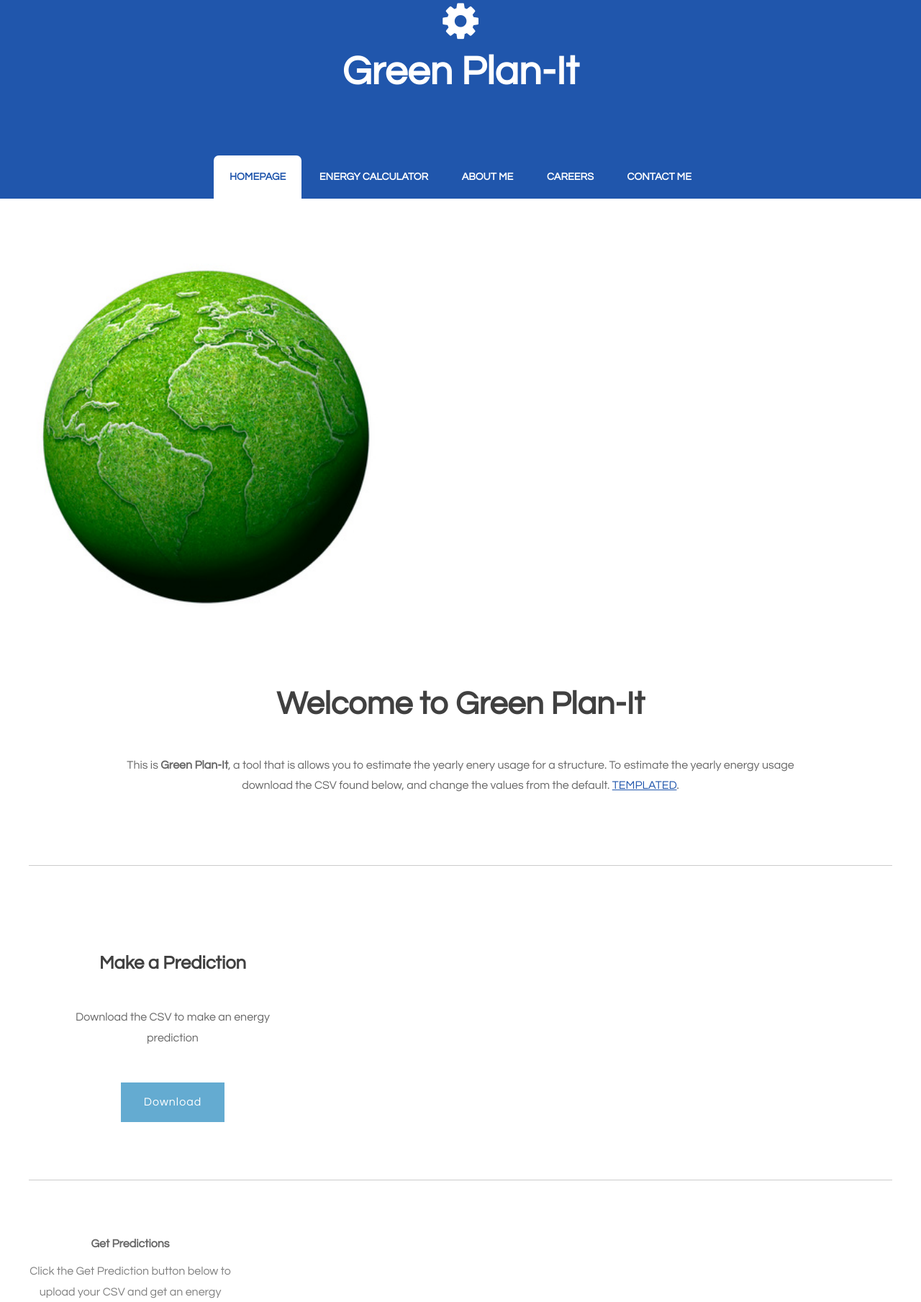
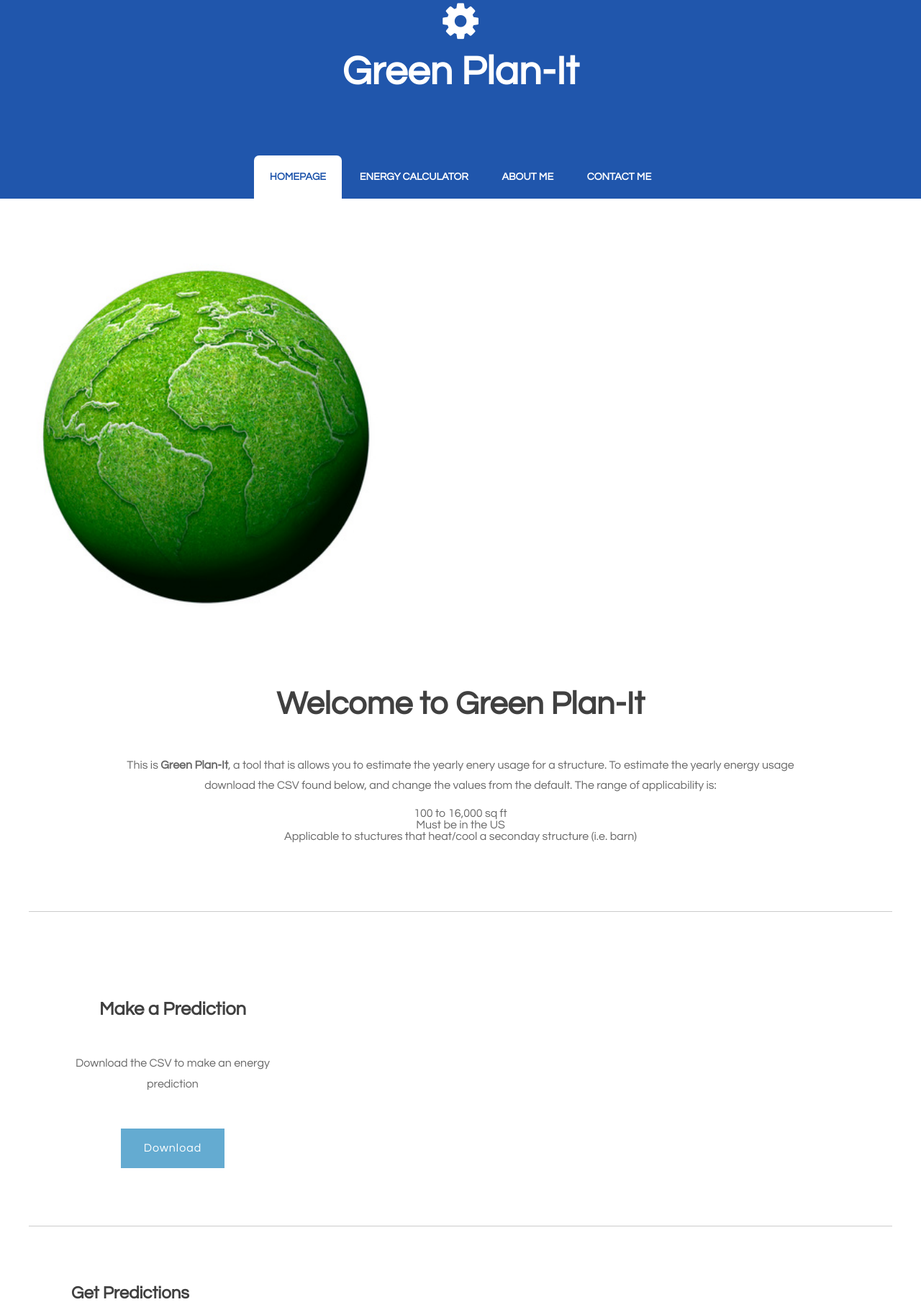
Before and after one commit to rlenaha2/Green-Plan-It, a Flask app: page / in a window 1280 px wide. Shown: the part 128-1937 px from the top of the page at 72% size. Run offline with Flask 2, Linux system fonts and the light colour scheme; parts of the project's set-up code (start-up, migrations or seed data) failed here and were passed over; some libraries are stand-ins or nearby versions.

Commit message:
Updated Website

```diff
--- a/website/templates/index.html
+++ b/website/templates/index.html
@@ -63,8 +63,7 @@ $(function() {
 				<li class="active"><a href="#" accesskey="1" title="">Homepage</a></li>
 				<li><a href="#" accesskey="2" title="">Energy Calculator</a></li>
 				<li><a href="#" accesskey="3" title="">About Me</a></li>
-				<li><a href="#" accesskey="4" title="">Careers</a></li>
-				<li><a href="#" accesskey="5" title="">Contact Me</a></li>
+				<li><a href="#" accesskey="4" title="">Contact Me</a></li>
 			</ul>
 		</div>
 	</div>
@@ -76,11 +75,16 @@ $(function() {
 <div class="title">
 	  <h2>Welcome to Green Plan-It</h2>
 		</div>
-		<p>This is <strong>Green Plan-It</strong>, a tool that is allows you to estimate the yearly enery usage for a structure.  To estimate the yearly energy usage download the CSV found below, and change the values from the default. <a href="http://templated.co" rel="nofollow">TEMPLATED</a>.  </p>
+		<p>This is <strong>Green Plan-It</strong>, a tool that is allows you to estimate the yearly enery usage for a structure.  To estimate the yearly energy usage download the CSV found below, and change the values from the default.  The range of applicability is:<ul>
+<li>100 to 16,000 sq ft</li>
+<li>Must be in the US</li>
+<li>Applicable to stuctures that heat/cool a seconday structure (i.e. barn)</li>
+  </p>
 	</div>
 	<div id="three-column" class="container">
 		<div><span class="arrow-down"></span></div>
-		<div id="tbox1">
+		<div id="tbox2">
+
 			<div class="title">
 				<h2>Make a Prediction</h2>
 			</div>
@@ -90,7 +94,7 @@ $(function() {
 	<div id="portfolio" class="container">
 		<div class="column1">
 			<div class="box">
-			  <h3>Get Predictions</h3>
+			  <h2>Get Predictions</h2>
 				<p>Click the Get Prediction button below to upload your CSV and get an energy prediction</p>
 
 				<input id="fileupload" type="file">
@@ -121,12 +125,12 @@ $(function() {
 		</div>
 		<div class="fbox1">
 			<span class="icon icon-envelope"></span>
-			<span>businessname@business.com</span>
+			<span>rlenaha2@gmail.com</span>
 		</div>
 	</div>
 </div>
 <div id="copyright">
-	<p>&copy; Untitled. All rights reserved. | Photos by <a href="http://fotogrph.com/">Fotogrph</a> | Design by <a href="http://templated.co" rel="nofollow">TEMPLATED</a>.</p>
+	<p>&copy; Untitled. All rights reserved. | Design by <a href="http://templated.co" rel="nofollow">TEMPLATED</a>.</p>
 	<ul class="contact">
 		<li><a href="#" class="icon icon-twitter"><span>Twitter</span></a></li>
 		<li><a href="#" class="icon icon-facebook"><span></span></a></li>
```
